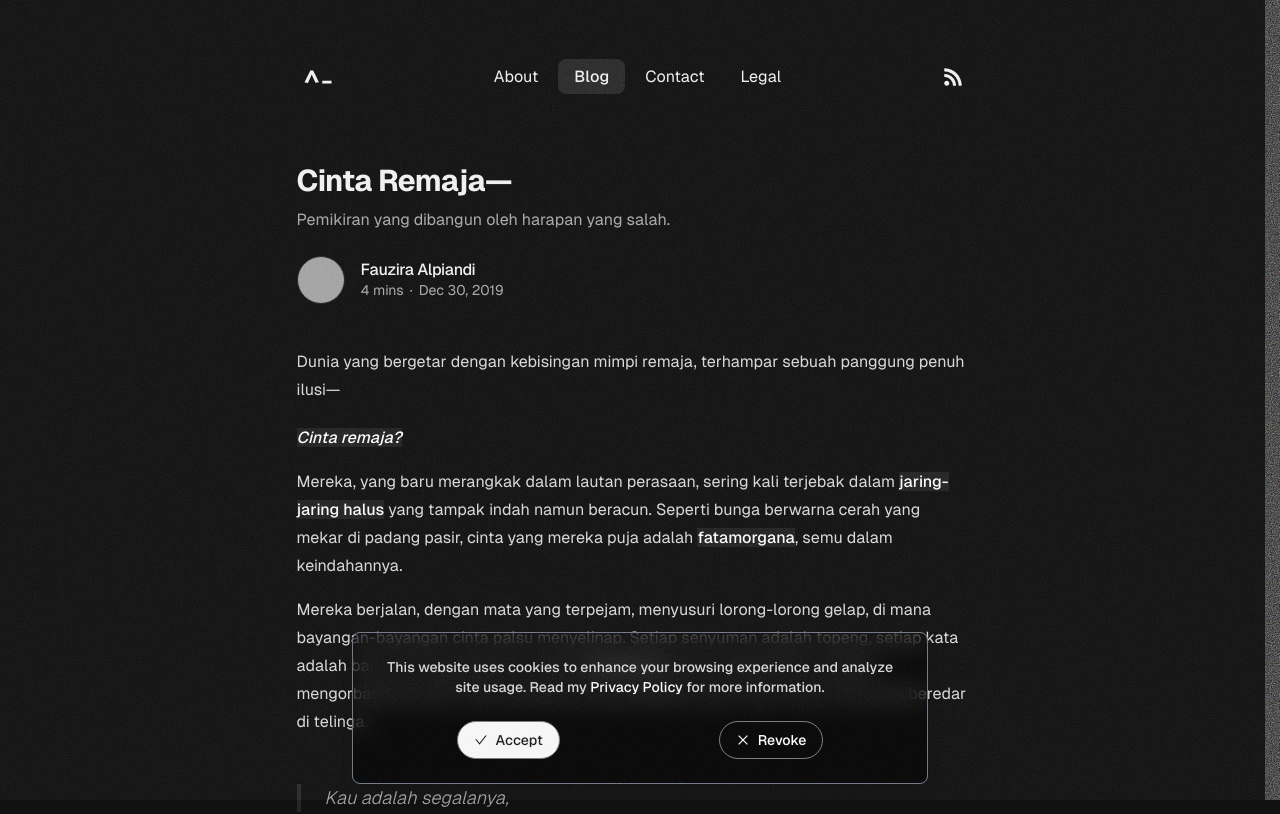
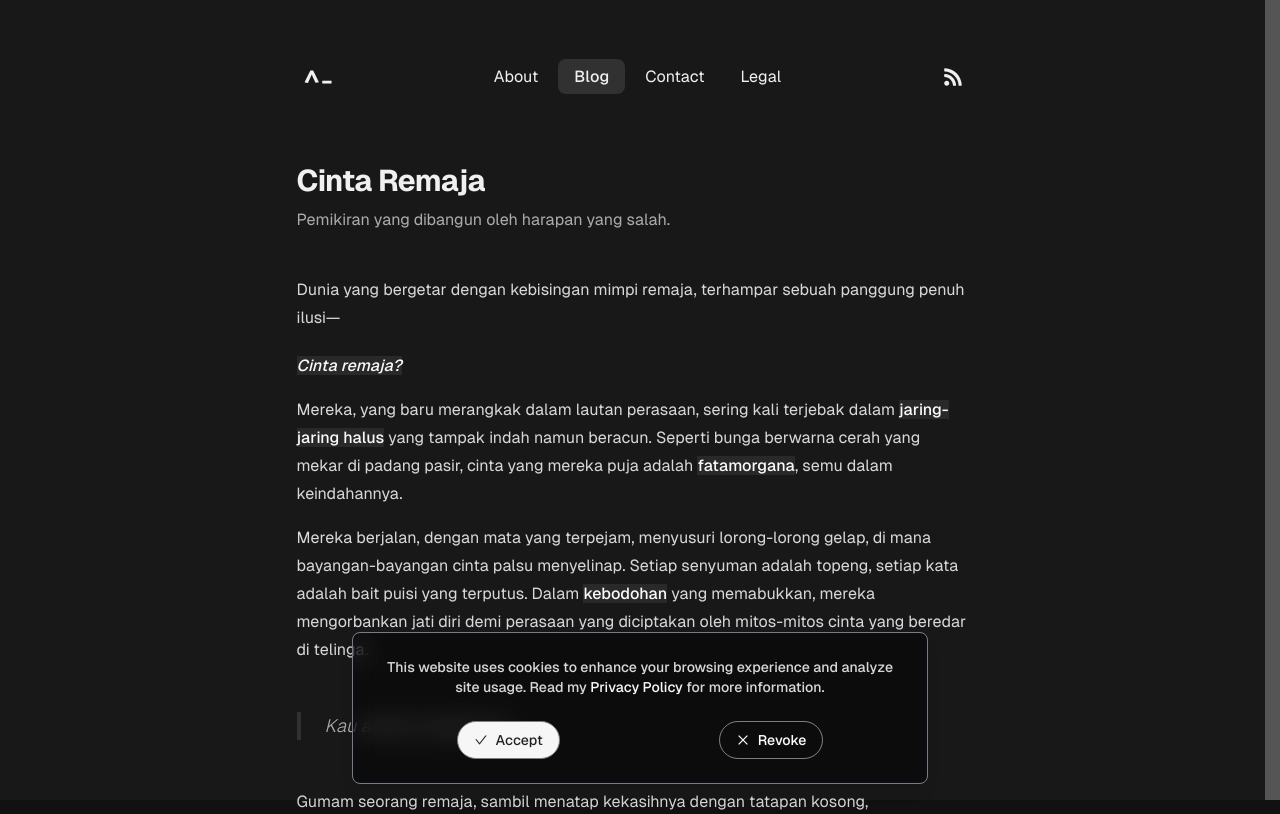
Before and after one commit to fauziralpiandi/zira.my.id, a Next.js app: page /blog/cinta-remaja in a window 1280 px wide. Shown: the top 814 px of the page. Built offline with nearby package versions, Linux system fonts and the light colour scheme; grey boxes are pictures that could not be loaded.

Commit message:
implement blog filtering by category

```diff
--- a/app/blog/Helper.tsx
+++ b/app/blog/Helper.tsx
@@ -7,6 +7,7 @@ interface BlogParamsProps {
   metadata: {
     date: string
     title: string
+    category?: string
     featured?: boolean
   }
 }
@@ -14,9 +15,14 @@ interface BlogParamsProps {
 interface FilteredBlogProps {
   recent?: number
   featured?: boolean
+  category?: string
 }
 
-export async function MyBlog({ featured, recent }: FilteredBlogProps) {
+export async function MyBlog({
+  featured,
+  recent,
+  category,
+}: FilteredBlogProps) {
   let allBlog: BlogParamsProps[] = []
 
   try {
@@ -38,7 +44,7 @@ export async function MyBlog({ featured, recent }: FilteredBlogProps) {
     )
   }
 
-  const filteredBlog = getFilteredBlog(allBlog, featured, recent)
+  const filteredBlog = getFilteredBlog(allBlog, featured, recent, category)
 
   return (
     <div>
@@ -67,9 +73,11 @@ export function getFilteredBlog(
   myBlog: BlogParamsProps[],
   featured: boolean | undefined,
   recent: number | undefined,
+  category: string | undefined,
 ): BlogParamsProps[] {
   return myBlog
     .filter((blog) => !featured || blog.metadata.featured)
+    .filter((blog) => !category || blog.metadata.category === category)
     .sort(
       (a, b) =>
         new Date(b.metadata.date).getTime() -
--- a/app/blog/[slug]/page.tsx
+++ b/app/blog/[slug]/page.tsx
@@ -13,6 +13,7 @@ interface BlogParamsProps {
   metadata: {
     date: string
     title: string
+    category?: string
     featured?: boolean
   }
 }
@@ -79,6 +80,7 @@ export default async function Slug({ params }: { params: BlogParamsProps }) {
   }
 
   const { readTime } = literalMeta.getCounts(blog.content)
+  const isNotes = blog.metadata.category === 'notes'
 
   return (
     <div>
@@ -102,9 +104,11 @@ export default async function Slug({ params }: { params: BlogParamsProps }) {
       />
       <div>
         <h1 className="mb-2 text-3xl font-bold leading-tight tracking-tight">
-          {blog.metadata.title}&mdash;
+          {blog.metadata.title}
         </h1>
         <p className="mb-6 text-neutral-400">{blog.metadata.summary}</p>
+
+        {isNotes && (
           <div className="mb-6 flex items-center">
             <Image
               className="w-12 h-12 object-cover border border-neutral-800 rounded-full grayscale"
@@ -127,6 +131,7 @@ export default async function Slug({ params }: { params: BlogParamsProps }) {
               </div>
             </div>
           </div>
+        )}
       </div>
 
       <div>
--- a/app/layout.tsx
+++ b/app/layout.tsx
@@ -44,7 +44,7 @@ export default function RootLayout({
     <html lang={site.locale} className={`${font.className}`}>
       <body>
         <svg
-          className="w-full h-full pointer-events-none fixed isolate z-50 mix-blend-soft-light opacity-75"
+          className="w-full h-full pointer-events-none fixed isolate z-50 mix-blend-soft-light opacity-80"
           style={{
             position: 'fixed',
             top: 0,
@@ -56,7 +56,7 @@ export default function RootLayout({
           <filter id="noise">
             <feTurbulence
               type="fractalNoise"
-              baseFrequency="0.9"
+              baseFrequency="1"
               numOctaves="5"
               stitchTiles="stitch"
             />
```
Lines whose indentation alone changed are shown as unchanged.
